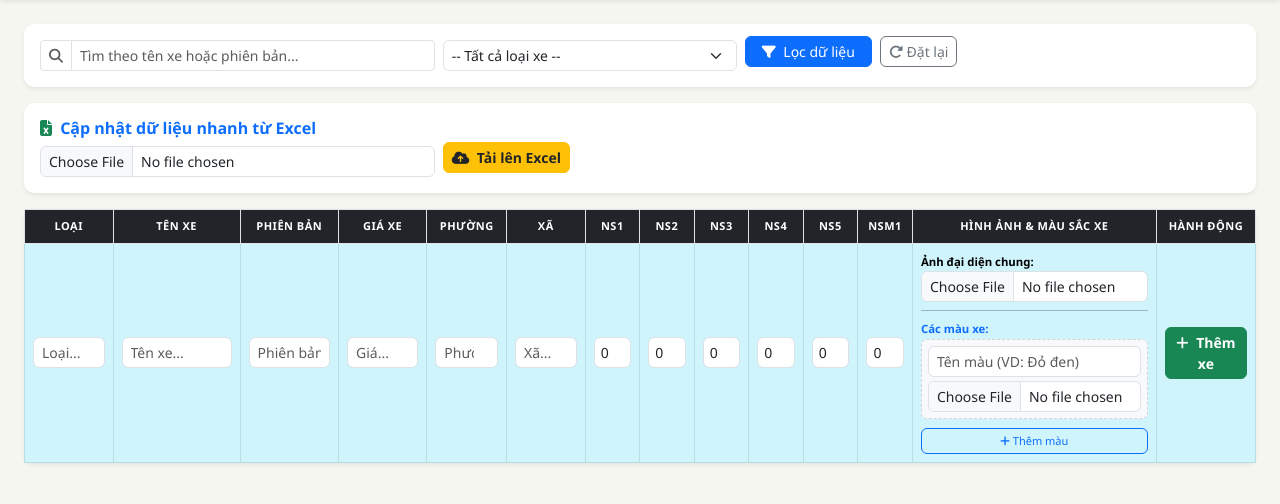
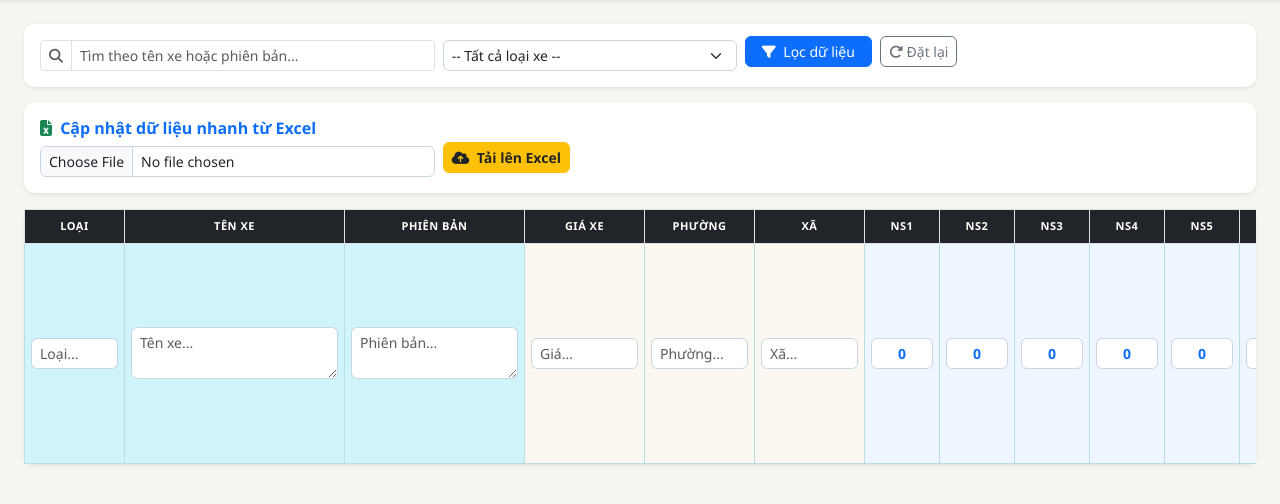
Before and after one commit to nghdang2404-png/nsm, a Flask app: page /admin in a window 1280 px wide. Shown: the part 71-575 px from the top of the page. Run offline with Flask 3, Linux system fonts and the light colour scheme; the visitor is signed in with stand-in values (Sample User, id 1); data that the repository does not hold is empty.

Commit message:
Cập nhật admin l2

```diff
--- a/templates/admin.html
+++ b/templates/admin.html
@@ -27,30 +27,58 @@
             text-transform: uppercase;
             font-size: 11px;
             letter-spacing: 0.5px;
+            text-align: center;
         }
-        .col-small {
-            width: 55px !important;
-            text-align: center;
+
+        /* PHÂN NHÓM MÀU SẮC TRỰC QUAN CHO CÁC CỘT */
+        .col-gia { background-color: #faf8f0 !important; }
+        .col-tonkho { background-color: #f0f6ff !important; }
+
+        /* Tinh chỉnh ô input */
+        .table td {
+            vertical-align: middle;
+            padding: 6px !important;
         }
         .form-control-sm, .form-select-sm {
             border-radius: 6px;
+            border-color: #cbd5e1;
         }
+        .form-control-sm:focus {
+            border-color: #0d6efd;
+            box-shadow: 0 0 0 0.2rem rgba(13, 110, 253, 0.15);
+        }
+
+        /* Cột tồn kho - Tăng độ rộng để thấy rõ số */
+        .col-small {
+            min-width: 75px !important;
+            text-align: center;
+        }
+
+        /* Ẩn mũi tên tăng/giảm của input số ở cột tồn kho để tiết kiệm không gian */
+        .col-tonkho input[type=number]::-webkit-inner-spin-button,
+        .col-tonkho input[type=number]::-webkit-outer-spin-button {
+            -webkit-appearance: none;
+            margin: 0;
+        }
+        .col-tonkho input[type=number] {
+            -moz-appearance: textfield;
+        }
+
         .btn {
             border-radius: 6px;
         }
         .color-row-item {
-            background: #f8f9fa;
-            border: 1px dashed #ced4da;
-            padding: 6px;
+            background: #ffffff;
+            border: 1px dashed #cbd5e1;
+            padding: 8px;
             border-radius: 6px;
-            margin-bottom: 5px;
+            margin-bottom: 6px;
         }
 
         /* =======================================================
            CSS ĐÁP ỨNG CHO THIẾT BỊ DI ĐỘNG (DƯỚI 992px)
            ======================================================= */
         @media (max-width: 991px) {
-            /* Sắp xếp lại thanh Navbar */
             .navbar .container-fluid {
                 flex-direction: column;
                 gap: 12px;
@@ -58,9 +86,8 @@
             .navbar-brand { margin: 0 auto; }
             .navbar .d-flex { width: 100%; justify-content: center; }
 
-            /* Chuyển Bảng thành dạng Khối (Card View) */
             .table-responsive { border: none; }
-            .table thead { display: none; /* Ẩn tiêu đề ngang */ }
+            .table thead { display: none; }
             .table tbody, .table tr, .table td { display: block; width: 100%; }
 
             .table tr {
@@ -78,15 +105,14 @@
                 align-items: center;
                 justify-content: space-between;
                 text-align: right;
-                padding: 10px 15px;
+                padding: 10px 15px !important;
                 border-bottom: 1px dashed #e9ecef;
             }
             .table td:last-child { border-bottom: none; }
 
-            /* Thêm nhãn (label) tự động phía trước các ô nhập liệu */
             .table td::before {
                 content: attr(data-label);
-                flex-basis: 35%;
+                flex-basis: 40%;
                 text-align: left;
                 font-size: 12px;
                 font-weight: 700;
@@ -95,15 +121,13 @@
                 margin-right: 10px;
             }
 
-            /* Điều chỉnh kích thước ô nhập liệu cho vừa vặn */
-            .table td > input, .table td > select {
+            .table td > input, .table td > select, .table td > textarea {
                 flex: 1;
                 width: 100%;
-                max-width: 60%;
+                max-width: 55%;
                 margin: 0 !important;
             }
 
-            /* Xử lý riêng giao diện cột Hình ảnh & Màu sắc */
             .table td:nth-child(13) {
                 flex-direction: column;
                 align-items: flex-start;
@@ -119,13 +143,12 @@
             }
             .table td:nth-child(13) > div { width: 100%; max-width: 100%; }
 
-            /* Xử lý cột Hành động (Nút bấm) */
             .table td:nth-child(14) {
                 flex-direction: row;
                 gap: 10px;
                 background-color: #eef2f5;
             }
-            .table td:nth-child(14)::before { display: none; /* Ẩn chữ Hành động để lấy chỗ cho nút */ }
+            .table td:nth-child(14)::before { display: none; }
             .table td:nth-child(14) > button,
             .table td:nth-child(14) > a {
                 flex: 1;
@@ -217,23 +240,25 @@
         <div class="card shadow-sm mb-5">
             <div class="card-body p-0">
                 <div class="table-responsive">
-                    <table class="table table-bordered table-hover align-middle text-center mb-0">
+                    <table class="table table-bordered align-middle text-center mb-0">
                         <thead>
                             <tr>
-                                <th style="width: 90px;">Loại</th>
-                                <th style="width: 130px;">Tên xe</th>
-                                <th style="width: 100px;">Phiên bản</th>
-                                <th style="width: 90px;">Giá xe</th>
-                                <th style="width: 80px;">Phường</th>
-                                <th style="width: 80px;">Xã</th>
-                                <th class="col-small">NS1</th>
-                                <th class="col-small">NS2</th>
-                                <th class="col-small">NS3</th>
-                                <th class="col-small">NS4</th>
-                                <th class="col-small">NS5</th>
-                                <th class="col-small">NSM1</th>
-                                <th style="width: 250px;">Hình ảnh & Màu sắc xe</th>
-                                <th style="width: 100px;">Hành động</th>
+                                <th style="min-width: 100px;">Loại</th>
+                                <!-- Tăng min-width lên 220px để chứa đủ các mã xe dài -->
+                                <th style="min-width: 220px;">Tên xe</th>
+                                <th style="min-width: 180px;">Phiên bản</th>
+                                <!-- Tăng min-width lên 120px để hiển thị trọn vẹn các số 0 của giá tiền -->
+                                <th style="min-width: 120px;" class="col-gia">Giá xe</th>
+                                <th style="min-width: 110px;" class="col-gia">Phường</th>
+                                <th style="min-width: 110px;" class="col-gia">Xã</th>
+                                <th class="col-small col-tonkho" title="Tồn kho NS1">NS1</th>
+                                <th class="col-small col-tonkho" title="Tồn kho NS2">NS2</th>
+                                <th class="col-small col-tonkho" title="Tồn kho NS3">NS3</th>
+                                <th class="col-small col-tonkho" title="Tồn kho NS4">NS4</th>
+                                <th class="col-small col-tonkho" title="Tồn kho NS5">NS5</th>
+                                <th class="col-small col-tonkho" title="Tồn kho NSM1">NSM1</th>
+                                <th style="min-width: 260px;">Hình ảnh & Màu sắc xe</th>
+                                <th style="min-width: 100px;">Hành động</th>
                             </tr>
                         </thead>
                         <tbody style="font-size: 13px;">
@@ -242,20 +267,21 @@
                             <form action="/admin/add" method="POST" enctype="multipart/form-data" id="form_add_xe">
                                 <tr class="table-info">
                                     <td data-label="Loại xe"><input type="text" name="loai_xe" class="form-control form-control-sm" placeholder="Loại..." required></td>
-                                    <td data-label="Tên xe"><input type="text" name="ten_xe" class="form-control form-control-sm" placeholder="Tên xe..." required></td>
-                                    <td data-label="Phiên bản"><input type="text" name="phien_ban" class="form-control form-control-sm" placeholder="Phiên bản..."></td>
-                                    <td data-label="Giá xe"><input type="number" name="gia_xe" class="form-control form-control-sm" placeholder="Giá..."></td>
-                                    <td data-label="Giấy tờ Phường"><input type="number" name="gia_giay_to_phuong" class="form-control form-control-sm" placeholder="Phường..."></td>
-                                    <td data-label="Giấy tờ Xã"><input type="number" name="gia_giay_to_xa" class="form-control form-control-sm" placeholder="Xã..."></td>
-                                    <td data-label="Tồn NS1"><input type="number" name="ns1" class="form-control form-control-sm p-1 text-center" value="0"></td>
-                                    <td data-label="Tồn NS2"><input type="number" name="ns2" class="form-control form-control-sm p-1 text-center" value="0"></td>
-                                    <td data-label="Tồn NS3"><input type="number" name="ns3" class="form-control form-control-sm p-1 text-center" value="0"></td>
-                                    <td data-label="Tồn NS4"><input type="number" name="ns4" class="form-control form-control-sm p-1 text-center" value="0"></td>
-                                    <td data-label="Tồn NS5"><input type="number" name="ns5" class="form-control form-control-sm p-1 text-center" value="0"></td>
-                                    <td data-label="Tồn NSM1"><input type="number" name="nsm1" class="form-control form-control-sm p-1 text-center" value="0"></td>
-                                    <td data-label="Quản lý Hình ảnh & Màu sắc" class="text-start">
+                                    <td data-label="Tên xe"><textarea name="ten_xe" class="form-control form-control-sm" rows="2" style="resize: vertical; min-height: 40px;" placeholder="Tên xe..." required></textarea></td>
+                                    <td data-label="Phiên bản"><textarea name="phien_ban" class="form-control form-control-sm" rows="2" style="resize: vertical; min-height: 40px;" placeholder="Phiên bản..."></textarea></td>
+                                    <td data-label="Giá xe" class="col-gia"><input type="number" name="gia_xe" class="form-control form-control-sm" placeholder="Giá..."></td>
+                                    <td data-label="Giấy tờ Phường" class="col-gia"><input type="number" name="gia_giay_to_phuong" class="form-control form-control-sm" placeholder="Phường..."></td>
+                                    <td data-label="Giấy tờ Xã" class="col-gia"><input type="number" name="gia_giay_to_xa" class="form-control form-control-sm" placeholder="Xã..."></td>
+                                    <td data-label="Tồn NS1" class="col-tonkho"><input type="number" name="ns1" class="form-control form-control-sm p-1 text-center fw-bold text-primary" value="0"></td>
+                                    <td data-label="Tồn NS2" class="col-tonkho"><input type="number" name="ns2" class="form-control form-control-sm p-1 text-center fw-bold text-primary" value="0"></td>
+                                    <td data-label="Tồn NS3" class="col-tonkho"><input type="number" name="ns3" class="form-control form-control-sm p-1 text-center fw-bold text-primary" value="0"></td>
+                                    <td data-label="Tồn NS4" class="col-tonkho"><input type="number" name="ns4" class="form-control form-control-sm p-1 text-center fw-bold text-primary" value="0"></td>
+                                    <td data-label="Tồn NS5" class="col-tonkho"><input type="number" name="ns5" class="form-control form-control-sm p-1 text-center fw-bold text-primary" value="0"></td>
+                                    <td data-label="Tồn NSM1" class="col-tonkho"><input type="number" name="nsm1" class="form-control form-control-sm p-1 text-center fw-bold text-primary" value="0"></td>
+
+                                    <td data-label="Quản lý Hình ảnh & Màu sắc" class="text-start bg-white">
                                         <div class="mb-1">
-                                            <label class="form-label small fw-bold mb-0">Ảnh đại diện chung:</label>
+                                            <label class="form-label small fw-bold mb-0 text-muted">Ảnh đại diện chung:</label>
                                             <input type="file" name="hinh_anh" class="form-control form-control-sm" accept="image/*">
                                         </div>
                                         <hr class="my-2">
@@ -266,11 +292,11 @@
                                                 <input type="file" name="hinh_anh_mau[]" class="form-control form-control-sm" accept="image/*">
                                             </div>
                                         </div>
-                                        <button type="button" class="btn btn-outline-primary btn-sm py-1 px-2 mt-1 w-100 w-lg-auto" style="font-size: 11px;" onclick="addColorRow('addColorContainer_new', 'form_add_xe')">
+                                        <button type="button" class="btn btn-outline-primary btn-sm py-1 px-2 mt-1 w-100" style="font-size: 11px;" onclick="addColorRow('addColorContainer_new', 'form_add_xe')">
                                             <i class="fa-solid fa-plus"></i> Thêm màu
                                         </button>
                                     </td>
-                                    <td data-label="Hành động"><button type="submit" class="btn btn-success btn-sm w-100 fw-semibold"><i class="fa-solid fa-plus me-1"></i> Thêm xe</button></td>
+                                    <td data-label="Hành động"><button type="submit" class="btn btn-success btn-sm w-100 fw-semibold shadow-sm"><i class="fa-solid fa-plus me-1"></i> Thêm xe</button></td>
                                 </tr>
                             </form>
 
@@ -279,22 +305,21 @@
                             <form action="/admin/edit/{{ xe.id }}" method="POST" enctype="multipart/form-data" id="form_edit_{{ xe.id }}">
                                 <tr>
                                     <td data-label="Loại xe"><input type="text" name="loai_xe" value="{{ xe.loai_xe }}" class="form-control form-control-sm"></td>
-                                    <td data-label="Tên xe"><input type="text" name="ten_xe" value="{{ xe.ten_xe }}" class="form-control form-control-sm"></td>
-                                    <td data-label="Phiên bản"><input type="text" name="phien_ban" value="{{ xe.phien_ban }}" class="form-control form-control-sm"></td>
-                                    <td data-label="Giá xe"><input type="number" name="gia_xe" value="{{ xe.gia_xe }}" class="form-control form-control-sm"></td>
-                                    <td data-label="Giấy tờ Phường"><input type="number" name="gia_giay_to_phuong" value="{{ xe.gia_giay_to_phuong }}" class="form-control form-control-sm"></td>
-                                    <td data-label="Giấy tờ Xã"><input type="number" name="gia_giay_to_xa" value="{{ xe.gia_giay_to_xa }}" class="form-control form-control-sm"></td>
-                                    <td data-label="Tồn NS1"><input type="number" name="ns1" value="{{ xe.ns1 }}" class="form-control form-control-sm p-1 text-center"></td>
-                                    <td data-label="Tồn NS2"><input type="number" name="ns2" value="{{ xe.ns2 }}" class="form-control form-control-sm p-1 text-center"></td>
-                                    <td data-label="Tồn NS3"><input type="number" name="ns3" value="{{ xe.ns3 }}" class="form-control form-control-sm p-1 text-center"></td>
-                                    <td data-label="Tồn NS4"><input type="number" name="ns4" value="{{ xe.ns4 }}" class="form-control form-control-sm p-1 text-center"></td>
-                                    <td data-label="Tồn NS5"><input type="number" name="ns5" value="{{ xe.ns5 }}" class="form-control form-control-sm p-1 text-center"></td>
-                                    <td data-label="Tồn NSM1"><input type="number" name="nsm1" value="{{ xe.nsm1 }}" class="form-control form-control-sm p-1 text-center"></td>
+                                    <td data-label="Tên xe"><textarea name="ten_xe" class="form-control form-control-sm fw-semibold" rows="2" style="resize: vertical; min-height: 40px;">{{ xe.ten_xe }}</textarea></td>
+                                    <td data-label="Phiên bản"><textarea name="phien_ban" class="form-control form-control-sm" rows="2" style="resize: vertical; min-height: 40px;">{{ xe.phien_ban }}</textarea></td>
+                                    <td data-label="Giá xe" class="col-gia"><input type="number" name="gia_xe" value="{{ xe.gia_xe }}" class="form-control form-control-sm"></td>
+                                    <td data-label="Giấy tờ Phường" class="col-gia"><input type="number" name="gia_giay_to_phuong" value="{{ xe.gia_giay_to_phuong }}" class="form-control form-control-sm"></td>
+                                    <td data-label="Giấy tờ Xã" class="col-gia"><input type="number" name="gia_giay_to_xa" value="{{ xe.gia_giay_to_xa }}" class="form-control form-control-sm"></td>
+                                    <td data-label="Tồn NS1" class="col-tonkho"><input type="number" name="ns1" value="{{ xe.ns1 }}" class="form-control form-control-sm p-1 text-center fw-bold text-primary"></td>
+                                    <td data-label="Tồn NS2" class="col-tonkho"><input type="number" name="ns2" value="{{ xe.ns2 }}" class="form-control form-control-sm p-1 text-center fw-bold text-primary"></td>
+                                    <td data-label="Tồn NS3" class="col-tonkho"><input type="number" name="ns3" value="{{ xe.ns3 }}" class="form-control form-control-sm p-1 text-center fw-bold text-primary"></td>
+                                    <td data-label="Tồn NS4" class="col-tonkho"><input type="number" name="ns4" value="{{ xe.ns4 }}" class="form-control form-control-sm p-1 text-center fw-bold text-primary"></td>
+                                    <td data-label="Tồn NS5" class="col-tonkho"><input type="number" name="ns5" value="{{ xe.ns5 }}" class="form-control form-control-sm p-1 text-center fw-bold text-primary"></td>
+                                    <td data-label="Tồn NSM1" class="col-tonkho"><input type="number" name="nsm1" value="{{ xe.nsm1 }}" class="form-control form-control-sm p-1 text-center fw-bold text-primary"></td>
 
-                                    <!-- Quản lý ảnh đại diện & danh sách màu chi tiết của xe -->
-                                    <td data-label="Cập nhật Hình ảnh & Màu sắc" class="text-start">
+                                    <td data-label="Cập nhật Hình ảnh & Màu sắc" class="text-start bg-white">
                                         <div class="mb-1">
-                                            <span class="small text-muted">Ảnh chính: <strong>{{ xe.hinh_anh if xe.hinh_anh else 'Chưa có' }}</strong></span>
+                                            <span class="small text-muted">Ảnh chính: <strong class="text-dark">{{ xe.hinh_anh if xe.hinh_anh else 'Chưa có' }}</strong></span>
                                             <input type="file" name="hinh_anh" class="form-control form-control-sm mt-1" accept="image/*">
                                         </div>
                                         <hr class="my-2">
@@ -303,7 +328,7 @@
                                             {% for mau in xe.mau_xe %}
                                             <div class="color-row-item">
                                                 <div class="d-flex justify-content-between align-items-center mb-1">
-                                                    <input type="text" name="edit_ten_mau_{{ mau.id }}" value="{{ mau.ten_mau }}" class="form-control form-control-sm" style="width: 80%;">
+                                                    <input type="text" name="edit_ten_mau_{{ mau.id }}" value="{{ mau.ten_mau }}" class="form-control form-control-sm" style="width: 82%;">
                                                     <a href="/admin/delete-mau/{{ mau.id }}" class="text-danger small fw-bold text-decoration-none" onclick="return confirm('Xóa màu này?')" title="Xóa màu này">
                                                         <i class="fa-solid fa-trash fs-6"></i>
                                                     </a>
@@ -318,16 +343,15 @@
                                             <div class="text-muted small fst-italic mb-2">Chưa thiết lập màu sắc riêng.</div>
                                         {% endif %}
 
-                                        <!-- Khu vực thêm màu mới cho xe này -->
                                         <div id="addColorContainer_{{ xe.id }}"></div>
-                                        <button type="button" class="btn btn-outline-secondary btn-sm py-1 px-2 mt-2 w-100 w-lg-auto" style="font-size: 11px;" onclick="addColorRow('addColorContainer_{{ xe.id }}', 'form_edit_{{ xe.id }}')">
+                                        <button type="button" class="btn btn-outline-secondary btn-sm py-1 px-2 mt-2 w-100" style="font-size: 11px;" onclick="addColorRow('addColorContainer_{{ xe.id }}', 'form_edit_{{ xe.id }}')">
                                             <i class="fa-solid fa-plus"></i> Thêm màu mới
                                         </button>
                                     </td>
 
                                     <td data-label="Hành động">
-                                        <button type="submit" class="btn btn-primary btn-sm px-2 mb-1 w-100" title="Lưu thay đổi"><i class="fa-solid fa-floppy-disk"></i> Lưu</button>
-                                        <a href="/admin/delete/{{ xe.id }}" class="btn btn-danger btn-sm px-2 mb-1 w-100" onclick="return confirm('Bạn có chắc muốn xóa xe này cùng toàn bộ thông tin màu sắc liên quan?')" title="Xóa"><i class="fa-solid fa-trash"></i> Xóa</a>
+                                        <button type="submit" class="btn btn-primary btn-sm px-2 mb-1 w-100 shadow-sm" title="Lưu thay đổi"><i class="fa-solid fa-floppy-disk me-1"></i> Lưu</button>
+                                        <a href="/admin/delete/{{ xe.id }}" class="btn btn-danger btn-sm px-2 mb-1 w-100 shadow-sm" onclick="return confirm('Bạn có chắc muốn xóa xe này cùng toàn bộ thông tin màu sắc liên quan?')" title="Xóa"><i class="fa-solid fa-trash me-1"></i> Xóa</a>
                                     </td>
                                 </tr>
                             </form>
@@ -339,7 +363,7 @@
         </div>
     </div>
 
-    <!-- JavaScript hỗ trợ thêm dòng nhập màu và ẩn cảnh báo khi click ra ngoài -->
+    <!-- JavaScript xử lý giao diện -->
     <script src="https://cdn.jsdelivr.net/npm/bootstrap@5.3.0/dist/js/bootstrap.bundle.min.js"></script>
     <script>
         function addColorRow(containerId, formId) {
@@ -356,20 +380,16 @@
             container.appendChild(div);
         }
 
-        // Lắng nghe sự kiện click trên toàn trang để ẩn thông báo khi click ra vùng trống
         document.addEventListener('click', function(event) {
             const alerts = document.querySelectorAll('.alert');
-
             if (event.target.closest('.alert') || event.target.closest('.btn-close')) {
                 return;
             }
-
             alerts.forEach(function(alert) {
                 const bsAlert = bootstrap.Alert.getOrCreateInstance(alert);
                 bsAlert.close();
             });
         });
     </script>
-
 </body>
 </html>
```
Also changed, not shown: static/uploads/win.webp (added).
